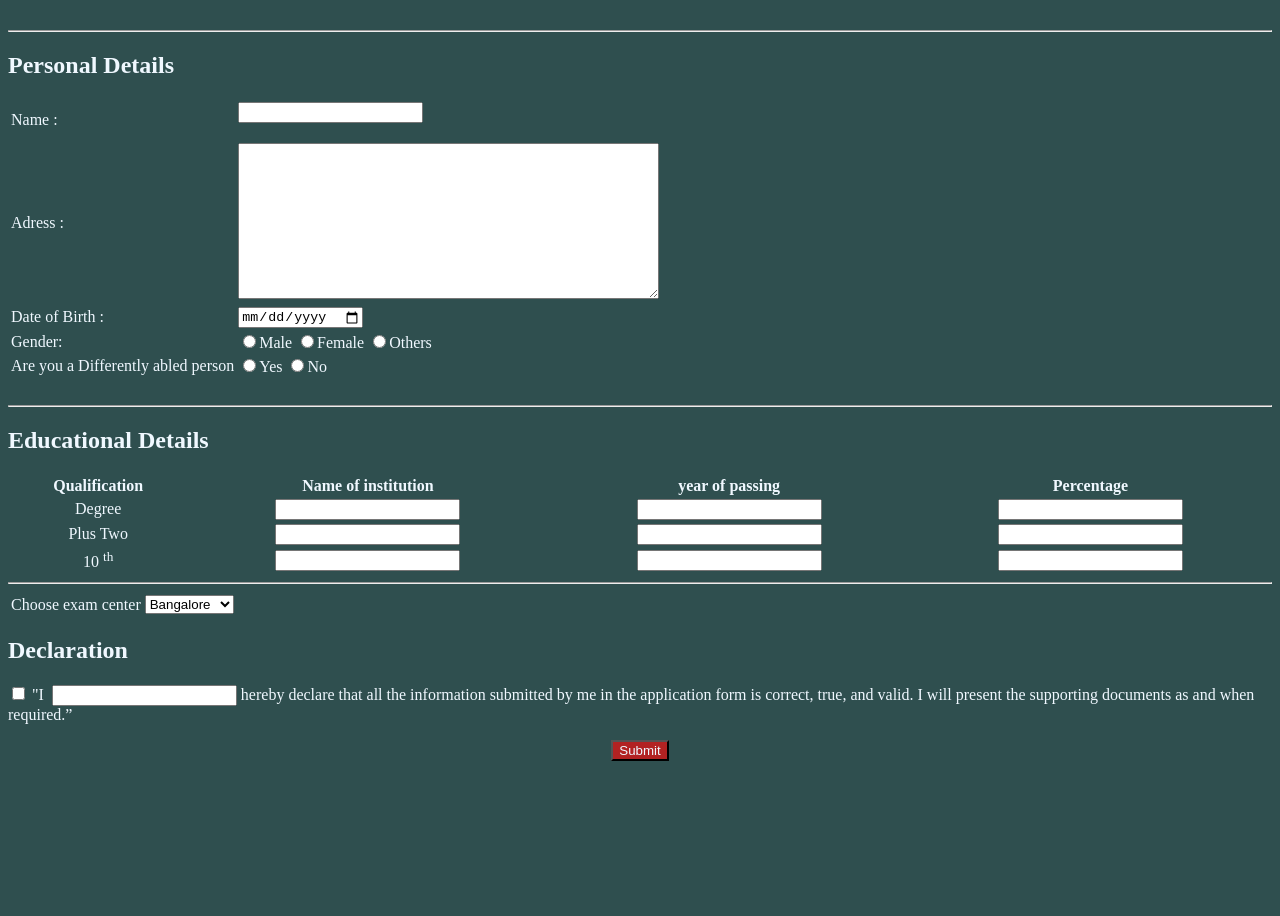
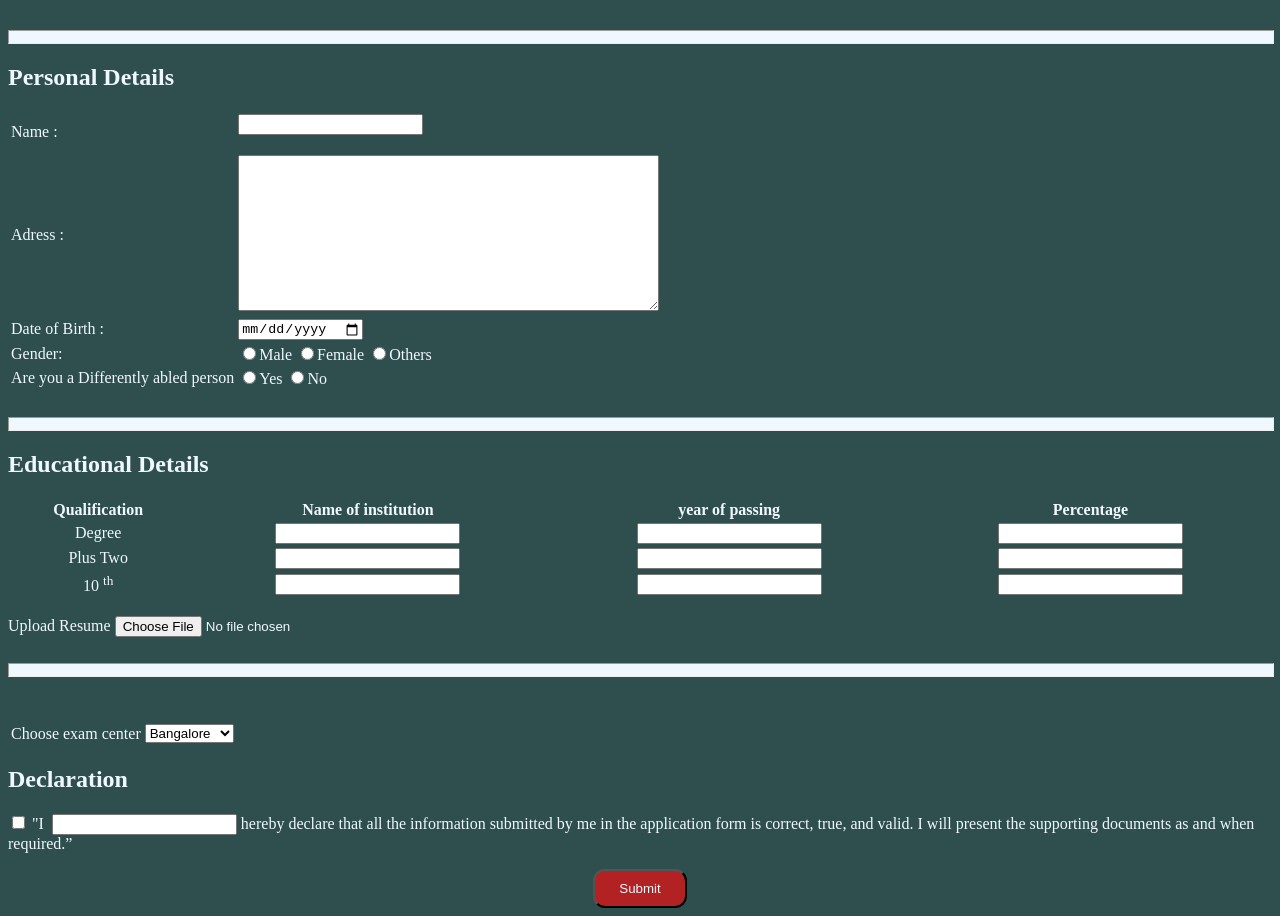
Before and after one commit to ancybrigit/Application_formCSSsample, a plain HTML site: page index.html in a window 1280 px wide. Shown: the part 95-1011 px from the top of the page. Before the commit the page ends 864 px from the top, so only its background shows below. Drawn offline with Linux system fonts and the light colour scheme.

Commit message:
Add files via upload

```diff
--- a/index.html
+++ b/index.html
@@ -78,10 +78,12 @@
                 <td><input type="text" ></td>
                 <td><input type="text" ></td>
             </tr>
-        </table>
+        </table><br>
+        <label> Upload Resume</label>
+     <input type="file" id="myResume" name="myResume"><br><br>
 
     </section>
-    <hr>
+    <hr><br><br>
     <section class="exam center">
 
         <table>
@@ -96,6 +98,7 @@
             </tr>
         </table>
     </section>
+
     <div class="Declaration">
         <h2>Declaration</h2>
         <p><input type="checkbox" name="declaration" id="declaration">
@@ -103,7 +106,7 @@
          submitted by me in the application form is correct, true, and valid.
          I will present the supporting documents as and when required.”</p>
          <div class="Submit">
-            <input class="button" type="submit" name="Submit" title="Submit"/>
+            <input class="button" type="submit" value="Submit" title="Submit"/>
         </div>
 
     </div>
--- a/style.css
+++ b/style.css
@@ -17,6 +17,11 @@ header{
     background-color: rgb(211, 43, 226);
     color: aliceblue;
   }
+hr{
+  background-color: aliceblue;
+  height: 12px;
+  width: 100%;
+}
 h1{
     font-family: Arial, Helvetica, sans-serif;
     font-size: 50px;
@@ -36,6 +41,8 @@ margin-right: 50%;
 .button{
   background-color: firebrick;
   color: aliceblue;
+  padding: 10px 24px;
+  border-radius: 12px;
 }
 
 /*@media only screen and (min-width: 700px) */
```
